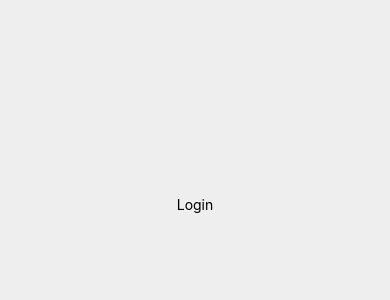
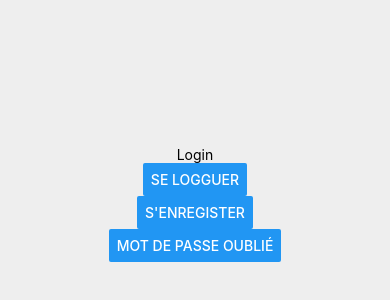
Before and after one commit to Jeyapriya21/react-social-network, a React Native app: screen / in a window 390 px wide. Shown: the part 218-518 px from the top of the page. Built offline with nearby package versions, Linux system fonts and the light colour scheme.

Commit message:
Adding buttons for login

```diff
--- a/screens/Login.js
+++ b/screens/Login.js
@@ -1,5 +1,5 @@
 import React from 'react';
-import { StyleSheet, View, Text } from 'react-native';
+import { StyleSheet, View, Text, Button } from 'react-native';
 
 export default class Login extends React.Component {
 
@@ -7,6 +7,9 @@ export default class Login extends React.Component {
         return (
             <View style={styles.container}>
                 <Text>Login</Text>
+                <Button title="Se logguer" onPress={this.props.changeScreen('Profile')} />
+                <Button title="S'enregister" onPress={this.props.changeScreen('Register')} />
+                <Button title="Mot de passe oublié"  onPress={this.props.changeScreen('Forgot')} />
             </View>
           );
     }
```
